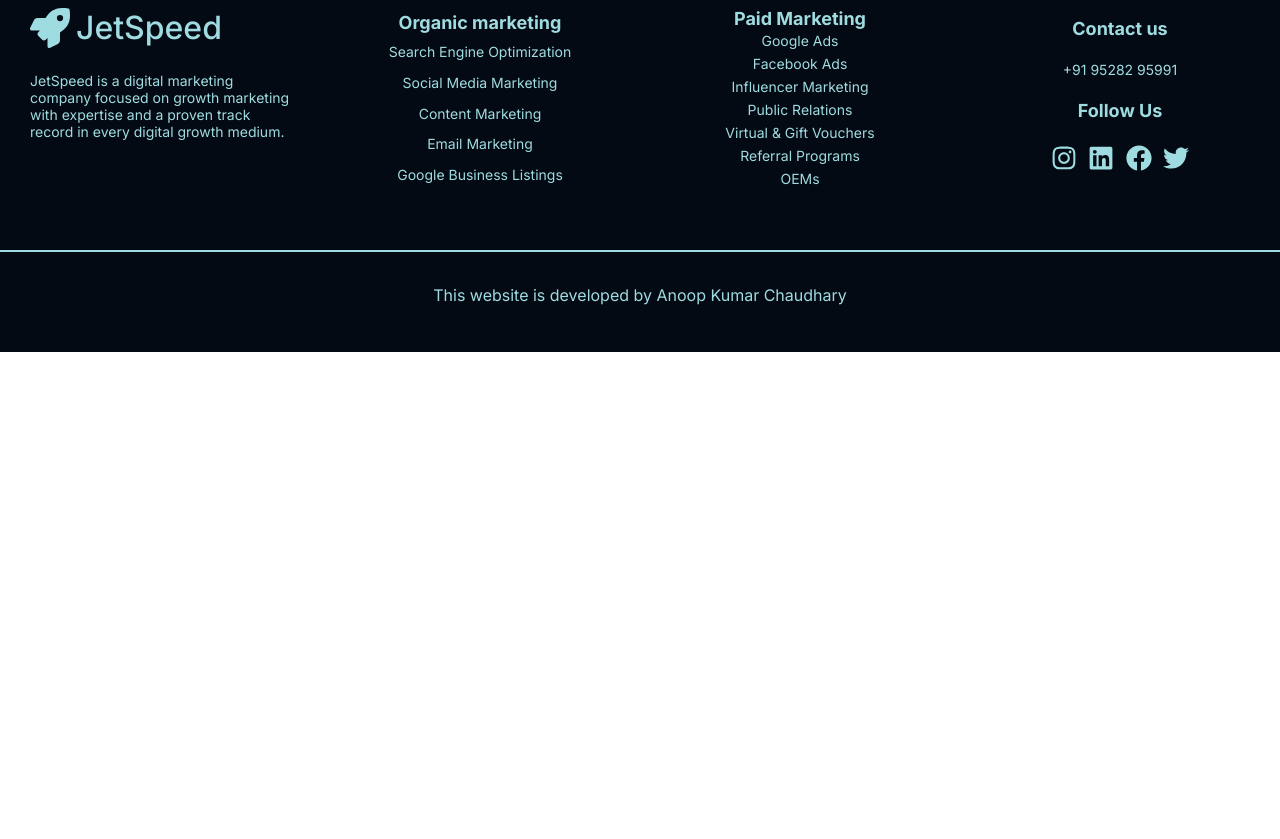
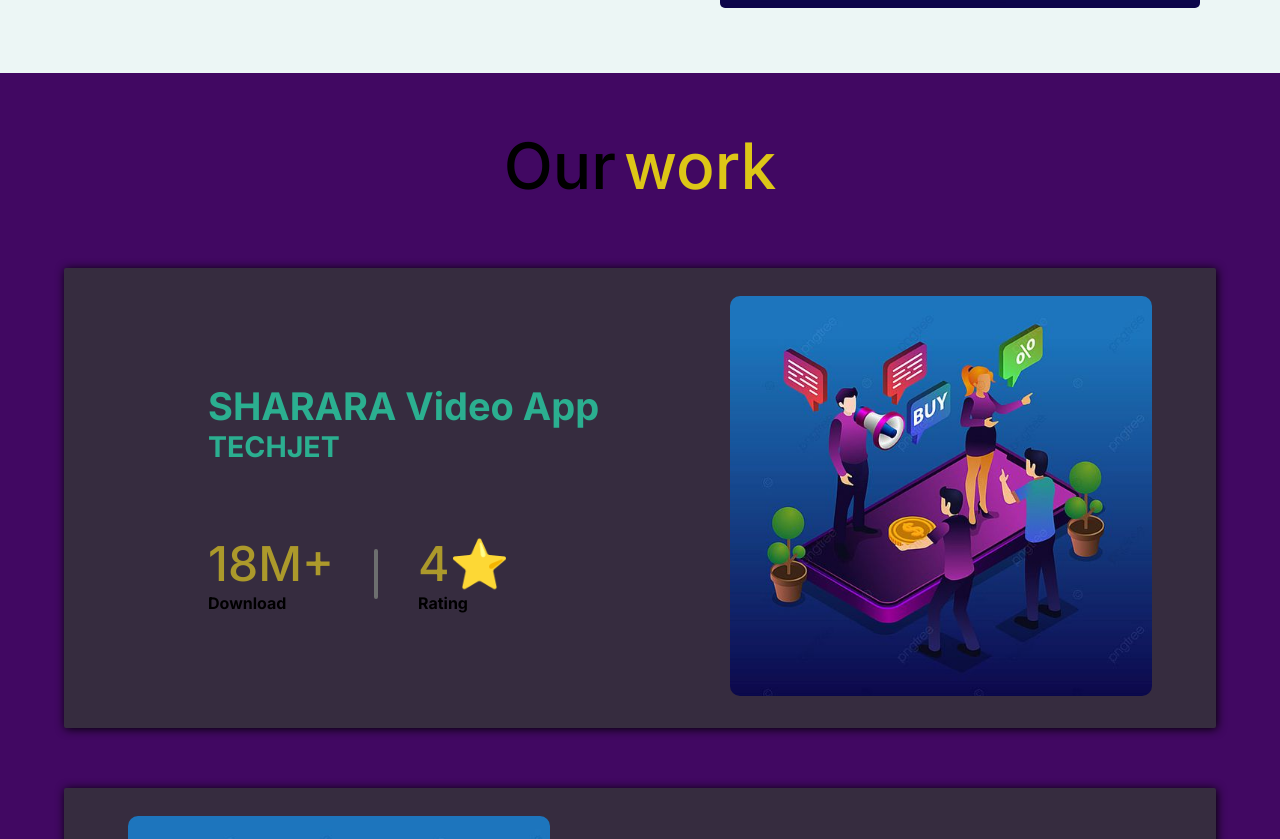
Before and after one commit to D1urga/jetspeed, a Next.js app: page / in a window 1280 px wide. Shown: the part 622-1461 px from the top of the page. Before the commit the page ends 974 px from the top, so only its background shows below. Built offline with nearby package versions, Linux system fonts and the light colour scheme.

Commit message:
added mywork

```diff
--- /dev/null
+++ b/src/app/components/contentCard.js
@@ -0,0 +1,31 @@
+import React from "react";
+import Image from "next/image";
+import styles from "./styles/contentCard.module.css";
+import img_2 from "../images/img1.jpg";
+
+export default function ContentCard({ title, subtitle, dir }) {
+  return (
+    <div className={styles.outer_div} style={{ flexDirection: `${dir}` }}>
+      <div className={styles.div2}>
+        <Image src={img_2} className={styles.pic} />
+      </div>
+      <div className={styles.div1}>
+        <div className={styles.heading}>
+          <h1>{title}</h1>
+          <h2>{subtitle}</h2>
+        </div>
+        <div className={styles.lower}>
+          <div>
+            <h3 className={styles.hh3}>18M+</h3>
+            <h4>Download</h4>
+          </div>
+          <div className={styles.divider}></div>
+          <div>
+            <h3 className={styles.hh3}>4⭐</h3>
+            <h4>Rating</h4>
+          </div>
+        </div>
+      </div>
+    </div>
+  );
+}
--- a/src/app/components/navbar.js
+++ b/src/app/components/navbar.js
@@ -2,16 +2,34 @@
 import React from "react";
 import styles from "./styles/navbar.module.css";
 import Icons from "./icons";
-import { useState } from "react";
+import { useState, useCallback, useEffect } from "react";
 import { TiThMenu } from "react-icons/ti";
 import { FaInstagram, FaLinkedin, FaPagelines, FaRocket } from "react-icons/fa";
 import Link from "next/link";
 
 export default function Navbar() {
+  // let prevScrollPos = global.window.scrollY;
+
+  // function stickNavbar() {
+  //   let windowHeight = window.scrollY;
+  //   if (prevScrollPos > windowHeight) {
+  //     document.querySelector("#head").style.top = "0";
+  //   } else {
+  //     document.querySelector("#head").style.top = "-80px";
+  //   }
+  //   prevScrollPos = windowHeight;
+  // }
+  function myscroll() {
+    document.getElementById("foot").scrollIntoView();
+  }
+
+  // useEffect(() => {
+  //   window.addEventListener("scroll", stickNavbar);
+  // }, []);
   const [isShowing, setIsShowing] = useState(false);
   return (
     <div>
-      <div className={styles.outer_div}>
+      <div id="head" className={styles.outer_div}>
         <div className={styles.title}>
           <Icons Icon={FaRocket} font={40} />
           <h1>JetSpeed</h1>
@@ -20,7 +38,7 @@
           <li
             onClick={() => {
               setIsShowing(!isShowing);
-              document.getElementById("foot").scrollIntoView();
+              myscroll();
             }}
           >
             <Link href="">Home</Link>
--- /dev/null
+++ b/src/app/components/ourwork.js
@@ -0,0 +1,28 @@
+import React from "react";
+import styles from "./styles/ourwork.module.css";
+import ContentCard from "./contentCard";
+
+export default function OurWork() {
+  return (
+    <div className={styles.outer_div}>
+      <div className={styles.work}>
+        <div className={styles.heading}>
+          <h1>Our </h1>
+          <h1> work </h1>
+        </div>
+        <ContentCard
+          title="SHARARA Video App"
+          subtitle="TECHJET"
+          dir="row-reverse"
+        />
+        <ContentCard title="SHARARA Video App" subtitle="TECHJET" dir="row" />
+        <ContentCard
+          title="SHARARA Video App"
+          subtitle="TECHJET"
+          dir="row-reverse"
+        />
+        <ContentCard title="SHARARA Video App" subtitle="TECHJET" dir="row" />
+      </div>
+    </div>
+  );
+}
--- /dev/null
+++ b/src/app/components/styles/contentCard.module.css
@@ -0,0 +1,185 @@
+@media screen and (min-width: 900px) {
+  .outer_div {
+    /* margin-top: 40px; */
+    background-color: rgb(54, 44, 63);
+    margin: 60px 5vw;
+    display: flex;
+    justify-content: space-around;
+    align-items: center;
+    border-radius: 2px;
+    box-shadow: black 1px 1px 10px 0px;
+    padding: 10px 5vw;
+  }
+  .heading {
+    display: flex;
+    flex-direction: column;
+    justify-content: center;
+    align-items: flex-start;
+  }
+  .heading:nth-child(1) {
+    font-size: 19px;
+    font-weight: 300;
+    color: rgb(43, 175, 144);
+  }
+  .div1 {
+    border-radius: 10px;
+    padding: 50px 60px;
+    margin: 20px;
+    width: 600px;
+    height: 400px;
+    /* background-color: rgb(46, 32, 57); */
+    display: flex;
+    flex-direction: column;
+    justify-content: space-around;
+  }
+  .div2 {
+    /* width: 600px;
+    height: 400px; */
+  }
+  .lower {
+    display: flex;
+    justify-content: flex-start;
+    align-items: center;
+  }
+  .divider {
+    margin: 0 40px;
+    height: 50px;
+    border: 2px solid rgb(109, 111, 111);
+    border-radius: 3px;
+  }
+  .pic {
+    height: 400px;
+    width: 33vw;
+    border-radius: 10px;
+    object-fit: cover;
+  }
+  .hh3 {
+    color: rgb(172, 153, 43);
+    font-size: 48px;
+    font-weight: 500;
+  }
+}
+
+@media screen and (max-width: 900px) and (min-width: 520px) {
+  .outer_div {
+    background-color: rgb(54, 44, 63);
+    margin: 20px 3vw;
+    display: flex;
+    justify-content: space-around;
+    align-items: center;
+    border-radius: 2px;
+    box-shadow: black 1px 1px 10px 0px;
+    padding: 0 10px;
+  }
+  .heading {
+    display: flex;
+    flex-direction: column;
+    justify-content: center;
+    align-items: flex-start;
+  }
+  .heading:nth-child(1) {
+    font-size: 12px;
+    font-weight: 300;
+    color: rgb(43, 175, 144);
+  }
+  .div1 {
+    border-radius: 10px;
+    padding: 50px 20px;
+    width: 50%;
+    height: 300px;
+    /* background-color: rgb(46, 32, 57); */
+    display: flex;
+    flex-direction: column;
+    justify-content: space-around;
+  }
+  .div2 {
+    /* width: 50%; */
+  }
+  .lower {
+    display: flex;
+    justify-content: flex-start;
+    align-items: center;
+  }
+  .divider {
+    margin: 0 40px;
+    height: 50px;
+    border: 2px solid rgb(109, 111, 111);
+    border-radius: 3px;
+  }
+  .pic {
+    width: 45vw;
+    height: 300px;
+    margin: 20px;
+    border-radius: 10px;
+    object-fit: cover;
+  }
+  .hh3 {
+    color: rgb(172, 153, 43);
+    font-size: 22px;
+    font-weight: 500;
+  }
+}
+
+@media screen and (max-width: 520px) {
+  .outer_div {
+    background-color: rgb(54, 44, 63);
+    margin: 15px 3vw;
+    /* display: flex; */
+    justify-content: space-around;
+    flex-direction: column-reverse;
+    align-items: center;
+    border-radius: 2px;
+    box-shadow: black 1px 1px 10px 0px;
+    padding: 0 10px;
+  }
+  .heading {
+    display: flex;
+    flex-direction: column;
+    justify-content: center;
+    align-items: flex-start;
+  }
+  .heading:nth-child(1) {
+    font-size: 11px;
+    font-weight: 300;
+    color: rgb(43, 175, 144);
+  }
+  .div1 {
+    border-radius: 10px;
+    padding: 10px 10px;
+
+    height: 180px;
+    /* background-color: rgb(46, 32, 57); */
+    display: flex;
+    flex-direction: column;
+    justify-content: space-around;
+    align-items: center;
+  }
+  .div2 {
+    display: flex;
+    align-items: center;
+    justify-content: center;
+  }
+  .lower {
+    display: flex;
+    justify-content: flex-start;
+    align-items: center;
+  }
+  .divider {
+    margin: 0 40px;
+    height: 50px;
+    border: 2px solid rgb(109, 111, 111);
+    border-radius: 3px;
+  }
+  .pic {
+    width: 85vw;
+    height: 300px;
+    margin: 20px;
+    border-radius: 10px;
+    object-fit: cover;
+  }
+  .hh3 {
+    color: rgb(172, 153, 43);
+    font-size: 22px;
+    font-weight: 500;
+  }
+}
--- a/src/app/components/styles/navbar.module.css
+++ b/src/app/components/styles/navbar.module.css
@@ -1,5 +1,10 @@
 @media screen and (min-width: 900px) {
   .outer_div {
+    transition: 400ms ease-in-out;
+    top: 0;
+    width: 100%;
+    position: fixed;
+    z-index: 12;
     background-color: #040a13;
     height: 5rem;
     display: flex;
@@ -40,6 +45,11 @@
 
 @media screen and (max-width: 900px) and (min-width: 520px) {
   .outer_div {
+    transition: 400ms ease-in-out;
+    top: 0;
+    width: 100%;
+    position: fixed;
+    z-index: 12;
     padding: 0 30px;
     background-color: #040a13;
     height: 4rem;
@@ -59,7 +69,7 @@
     font-size: 25px;
   }
   .list {
-    height: 290px;
+    background-color: white;
     top: 4.06rem;
     right: 0rem;
     position: absolute;
@@ -97,6 +107,11 @@
 
 @media screen and (max-width: 520px) {
   .outer_div {
+    transition: 400ms ease-in-out;
+    top: 0;
+    width: 100%;
+    position: fixed;
+    z-index: 12;
     padding: 0 10px;
     background-color: #040a13;
     height: 3rem;
@@ -116,8 +131,7 @@
     font-size: 18px;
   }
   .list {
-    height: 270px;
-
+    background-color: white;
     top: 3.06rem;
     right: 0rem;
     position: absolute;
--- /dev/null
+++ b/src/app/components/styles/ourwork.module.css
@@ -0,0 +1,71 @@
+@media screen and (min-width: 900px) {
+  .outer_div {
+    margin-top: 20px;
+  }
+  .heading {
+    display: flex;
+    justify-content: center;
+  }
+  .heading h1 {
+    font-size: 64px;
+    font-weight: 500;
+    margin: 4px;
+  }
+  .heading h1:nth-child(2) {
+    color: rgb(221, 198, 23);
+  }
+  .work {
+    padding: 50px 0;
+    width: 100%;
+
+    background-color: rgb(65, 8, 98);
+  }
+}
+
+@media screen and (max-width: 900px) and (min-width: 520px) {
+  .outer_div {
+    margin-top: 20px;
+  }
+  .heading {
+    display: flex;
+    justify-content: center;
+  }
+  .heading h1 {
+    font-size: 44px;
+    font-weight: 500;
+    margin: 4px;
+  }
+  .heading h1:nth-child(2) {
+    color: rgb(221, 198, 23);
+  }
+  .work {
+    padding: 50px 0;
+    width: 100%;
+
+    background-color: rgb(65, 8, 98);
+  }
+}
+
+@media screen and (max-width: 520px) {
+  .outer_div {
+    margin-top: 20px;
+  }
+  .heading {
+    display: flex;
+    justify-content: center;
+  }
+  .heading h1 {
+    font-size: 34px;
+    font-weight: 500;
+    margin: 4px;
+  }
+  .heading h1:nth-child(2) {
+    color: rgb(221, 198, 23);
+  }
+  .work {
+    padding: 50px 0;
+    width: 100%;
+
+    background-color: rgb(65, 8, 98);
+  }
+}
--- a/src/app/globals.css
+++ b/src/app/globals.css
@@ -86,6 +86,7 @@
   max-width: 100vw;
   overflow-x: hidden;
   scroll-behavior: smooth;
+  background-color: rgb(236, 246, 245);
 }
 
 a {
--- a/src/app/page.js
+++ b/src/app/page.js
@@ -3,6 +3,7 @@
 import Footer from "./components/footer";
 import img_1 from "./images/img1.jpg";
 import Link from "next/link";
+import OurWork from "./components/ourwork";
 
 export default function Home() {
   return (
@@ -10,7 +11,7 @@
       <div className={styles.outer_div}>
         <div className={styles.left_div}>
           <div className={styles.heading}>
-            <h3>Go With</h3>
+            <h3>Grow With</h3>
             <h1>JET SPEED</h1>
           </div>
           <h2>End-to-end Growth & Marketing Services</h2>
@@ -26,13 +27,14 @@
         </div>
         <div className={styles.right_div}>
           <Image
+            quality={50}
             src={img_1}
             alt="Picture of the author"
             className={styles.pic1}
           />
         </div>
       </div>
-      <p className={styles.bottom}>
+      {/* <p className={styles.bottom}>
         JetSpeed is a digital marketing company focused on growth marketing with
         expertise and a proven track record in every digital growth medium. We
         use the latest digital marketing technologies to create scalable,
@@ -41,7 +43,8 @@
         using the latest technologies and best practices. We help you achieve
         your marketing goals in various channels, including email, social media,
         display advertising, and even mobile apps
-      </p>
+      </p> */}
+      <OurWork />
       <Footer />
     </main>
   );
--- a/src/app/page.module.css
+++ b/src/app/page.module.css
@@ -1,8 +1,12 @@
 @media screen and (min-width: 900px) {
+  .main {
+    margin-top: 9.4rem;
+  }
   .outer_div {
-    margin: 5px 0px;
+    margin: 65px 0px;
     display: flex;
   }
+
   .left_div {
     padding-left: 10vw;
     width: 50%;
@@ -12,12 +16,12 @@
     align-items: flex-start;
   }
   .left_div h1 {
-    font-size: 55px;
+    font-size: 96px;
     font-weight: 500;
-    color: rgb(201, 179, 6);
+    color: rgb(221, 198, 23);
   }
   .left_div h3 {
-    font-size: 40px;
+    font-size: 48px;
     font-weight: 500;
   }
   .left_div h2 {
@@ -57,6 +61,9 @@
 }
 
 @media screen and (max-width: 900px) and (min-width: 520px) {
+  .main {
+    margin-top: 4.4rem;
+  }
   .outer_div {
     margin: 5px 0px;
     display: flex;
@@ -116,6 +123,9 @@
 }
 
 @media screen and (max-width: 520px) {
+  .main {
+    margin-top: 2.7rem;
+  }
   .outer_div {
     margin: 5px 0px;
     display: flex;
@@ -159,7 +169,7 @@
   }
   .pic1 {
     height: 600px;
-    width: 85vw;
+    width: 93vw;
     object-fit: cover;
     border-radius: 5px;
   }
```
